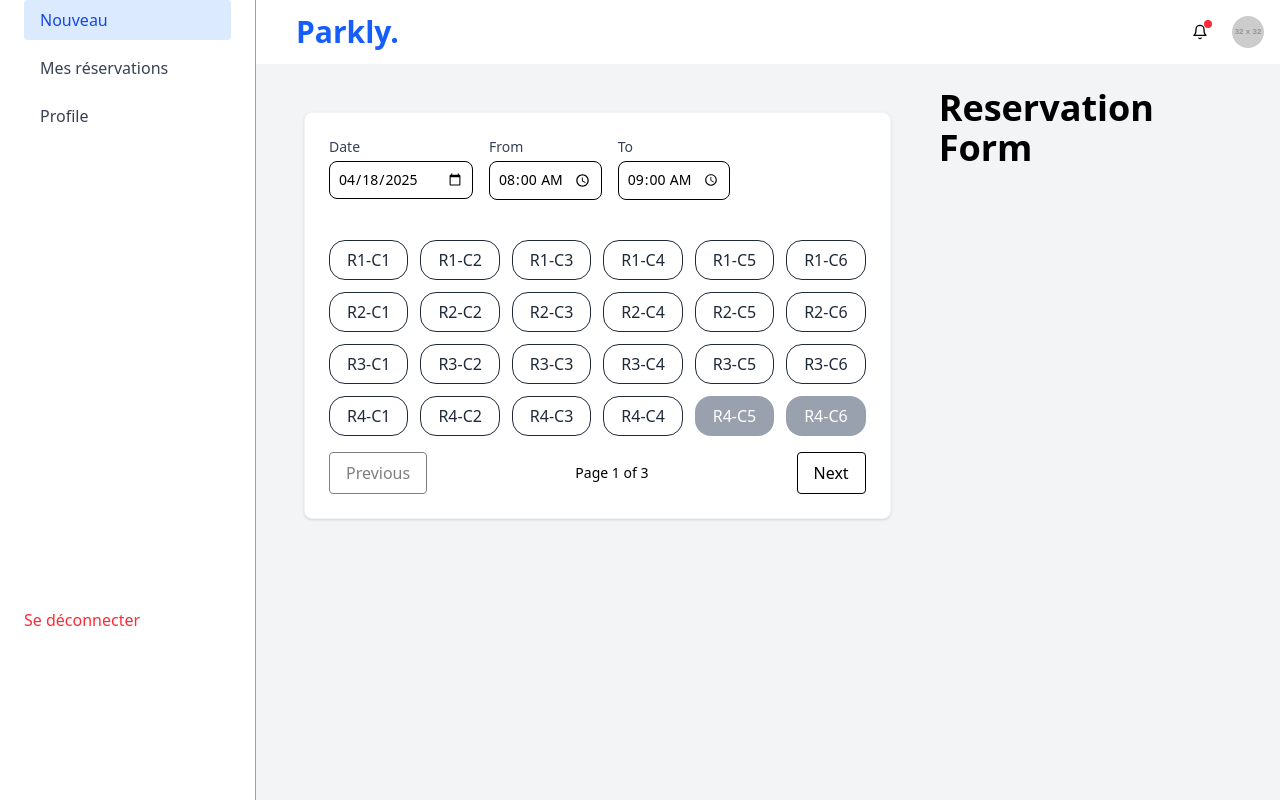
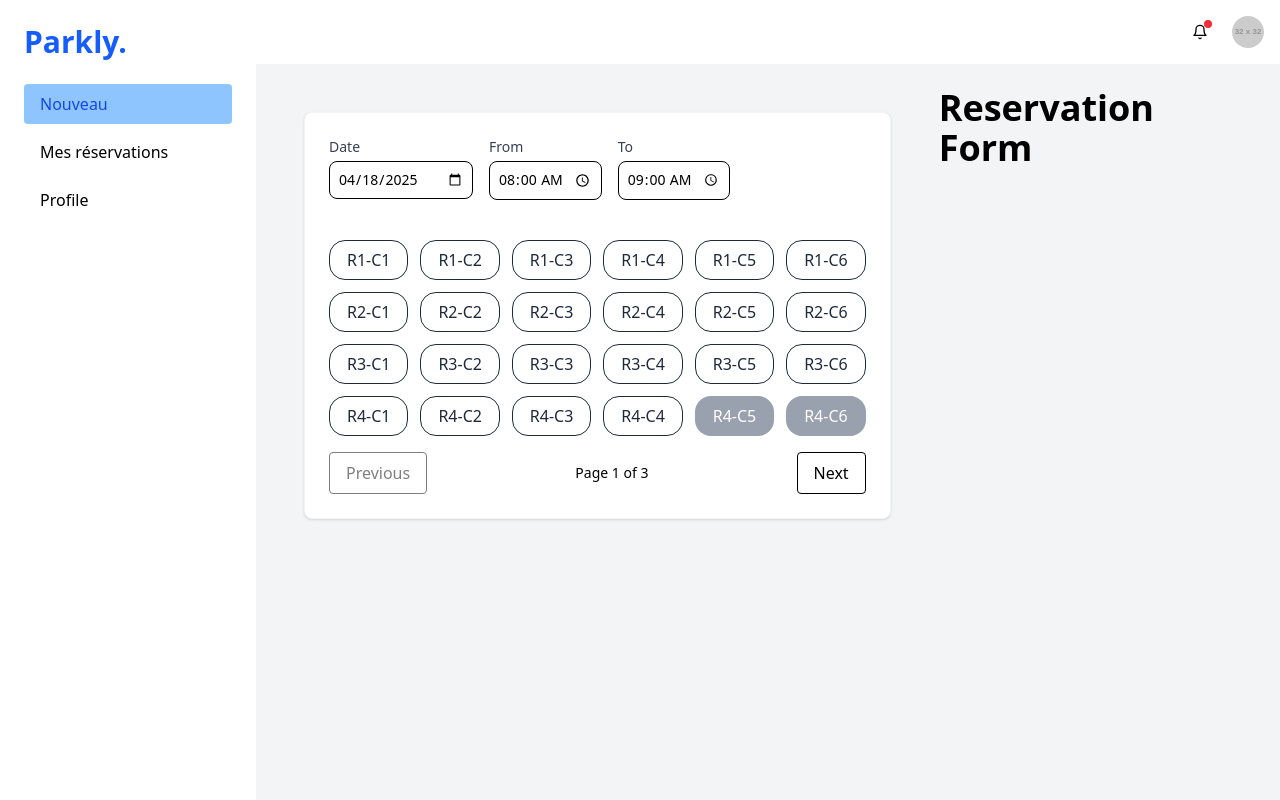
Before and after one commit to Sitr4ka/parkly, a React (Vite) app: page /reservation in a window 1280 px wide. Built offline with nearby package versions, Linux system fonts and the light colour scheme.

Commit message:
style: add active class effect on sidebar

```diff
--- a/src/App.jsx
+++ b/src/App.jsx
@@ -15,7 +15,7 @@ function App() {
           <Route path="/sidebar" element={<SideBar />} />
           <Route path="/reservation" element={<Reservation />} />
           <Route path="/test" element={<TestParking />} />
-          <Route path="/MyReservation" element={<MyReservation />}/>
+          <Route path="/myReservation" element={<MyReservation />}/>
         </Routes>
       </BrowserRouter>
     </>
--- a/src/components/MyReservation/ReservationList.jsx
+++ b/src/components/MyReservation/ReservationList.jsx
@@ -1,19 +1,17 @@
-
 const reservations = [
   { parking: 'Parking Gare', date: '10/04/2025', status: '', debut: '', fin: '', prix: '' },
   { parking: 'Parking Centre-ville', date: '07/04/2025', status: '', debut: '', fin: '', prix: '' },
-  { parking: 'Parking Centre-ville', date: '07/04/2025', status: '', debut: '', fin: '', prix: '' }
+  { parking: 'Parking Centre-ville', date: '07/04/2025', status: '', debut: '', fin: '', prix: '' },
 ];
-import ReservationCard from "./ReservationCard";
-const ReservationList=()=>{
-    return(
-        <main class="flex-1 p-8">
-        <h1 class="text-xl font-semibold mb-6">Liste de toutes vos réservations</h1>
-          {reservations.map((r=>(
-            <ReservationCard reservation={r}/>
-          )))}
-      </main>
-
-    )
-}
-export default ReservationList
+import ReservationCard from './ReservationCard';
+const ReservationList = () => {
+  return (
+    <>
+      <h1 class="text-xl font-semibold mb-6">Liste de toutes vos réservations</h1>
+      {reservations.map((r) => (
+        <ReservationCard reservation={r} />
+      ))}
+    </>
+  );
+};
+export default ReservationList;
--- a/src/components/Navbar.jsx
+++ b/src/components/Navbar.jsx
@@ -1,15 +1,11 @@
-import React from 'react'
-import { FiBell } from 'react-icons/fi'
+import React from 'react';
+import { FiBell } from 'react-icons/fi';
 function Navbar() {
   return (
-<nav className="flex justify-between items-center w-full">
-    <div><h1 className="text-3xl font-bold text-blue-600 px-6 py-6">Parkly.</h1></div>
-
+    <nav className="flex justify-end items-center w-full">
       <div className="flex items-center space-x-4">
         <button className="relative p-2 rounded-full hover:bg-gray-100 transition">
-
-        <FiBell/>
-
+          <FiBell />
           <span className="absolute top-1 right-1 h-2 w-2 bg-red-500 rounded-full" />
         </button>
 
@@ -20,7 +16,7 @@ function Navbar() {
         />
       </div>
     </nav>
-  )
+  );
 }
 
 export default Navbar;
--- a/src/components/SideBar.jsx
+++ b/src/components/SideBar.jsx
@@ -1,18 +1,41 @@
-const SideBar = () => {
+import { NavLink } from 'react-router-dom';
+
+const SideBar = ({ isActive = false }) => {
   return (
     <>
       <div>
+        <div>
+          <h1 className="text-3xl font-bold text-blue-600 px-6 py-6">Parkly.</h1>
+        </div>
         <nav className="flex flex-col space-y-2 px-6">
-                    <a href="#" className="bg-blue-100 text-blue-700 rounded px-4 py-2">Nouveau</a>
-                    <a href="#" className="text-gray-700 hover:bg-gray-200 rounded px-4 py-2">Mes réservations</a>
-                    <a href="#" className="text-gray-700 hover:bg-gray-200 rounded px-4 py-2">Profile</a>
+          <NavLink
+            className={({ isActive }) =>
+              isActive ? 'text-blue-700 bg-blue-300 rounded px-4 py-2' : 'rounded px-4 py-2'
+            }
+            to="/reservation"
+          >
+            Nouveau
+          </NavLink>
+          <NavLink
+            className={({ isActive }) =>
+              isActive ? 'text-blue-700 bg-blue-300 rounded px-4 py-2' : 'rounded px-4 py-2'
+            }
+            to="/myReservation"
+          >
+            Mes réservations
+          </NavLink>
+          <NavLink
+            className={({ isActive }) =>
+              isActive ? 'text-blue-700 bg-blue-300 rounded px-4 py-2' : 'rounded px-4 py-2'
+            }
+            to="/profile"
+          >
+            Profile
+          </NavLink>
         </nav>
-            </div>
-                <div  className="px-6 py-4 pt-[59vh] " >
-                        <a href="#" className="text-red-500">Se déconnecter</a>
       </div>
     </>
   );
-}
+};
 
 export default SideBar;
--- a/src/pages/MyReservation/MyReservation.jsx
+++ b/src/pages/MyReservation/MyReservation.jsx
@@ -1,22 +1,28 @@
-import Sidebar from "../../components/SideBar";
-import Navbar from "../../components/Navbar";
- import ReservationList from "../../components/MyReservation/ReservationList"
- const MyReservation=()=>{
+import Sidebar from '../../components/SideBar';
+import Navbar from '../../components/Navbar';
+import ReservationList from '../../components/MyReservation/ReservationList';
+const MyReservation = () => {
   return (
     <>
+      {/*  */}
       <div className="h-screen flex flex-col">
+        <div className="flex flex-1 overflow-hidden">
+          <aside className="w-64 bg-white border-gray-400 overflow-hidden">
+            <Sidebar />
+          </aside>
+
+          <div className="flex-1 bg-gray-100">
             <header className="h-16 bg-white shadow px-4 flex items-center">
               <Navbar />
             </header>
-          <div className="flex flex-1 overflow-hidden">
-            <aside className="w-64 bg-white border-r overflow-y-auto">
-              <Sidebar />
-            </aside>
+            <main className="flex-1 p-6 bg-gray-100 overflow-y-auto">
               <ReservationList />
-
+            </main>
           </div>
         </div>
+      </div>
+      {/*  */}
     </>
   );
-}
-export default MyReservation
+};
+export default MyReservation;
--- a/src/pages/reservation/Reservation.jsx
+++ b/src/pages/reservation/Reservation.jsx
@@ -11,9 +11,10 @@ const Reservation = () => {
   const [selectedReservation, setSelectedReservation] = useState(null);
 
   return (
+    <>
       <div className="h-screen flex flex-col">
         <div className="flex flex-1 overflow-hidden">
-        <aside className="w-64 bg-white border-r border-gray-400 overflow-hidden">
+          <aside className="w-64 bg-white border-gray-400 overflow-hidden">
             <Sidebar />
           </aside>
 
@@ -33,6 +34,7 @@ const Reservation = () => {
           </div>
         </div>
       </div>
+    </>
   );
 };
 
```
Lines whose indentation alone changed are shown as unchanged.
